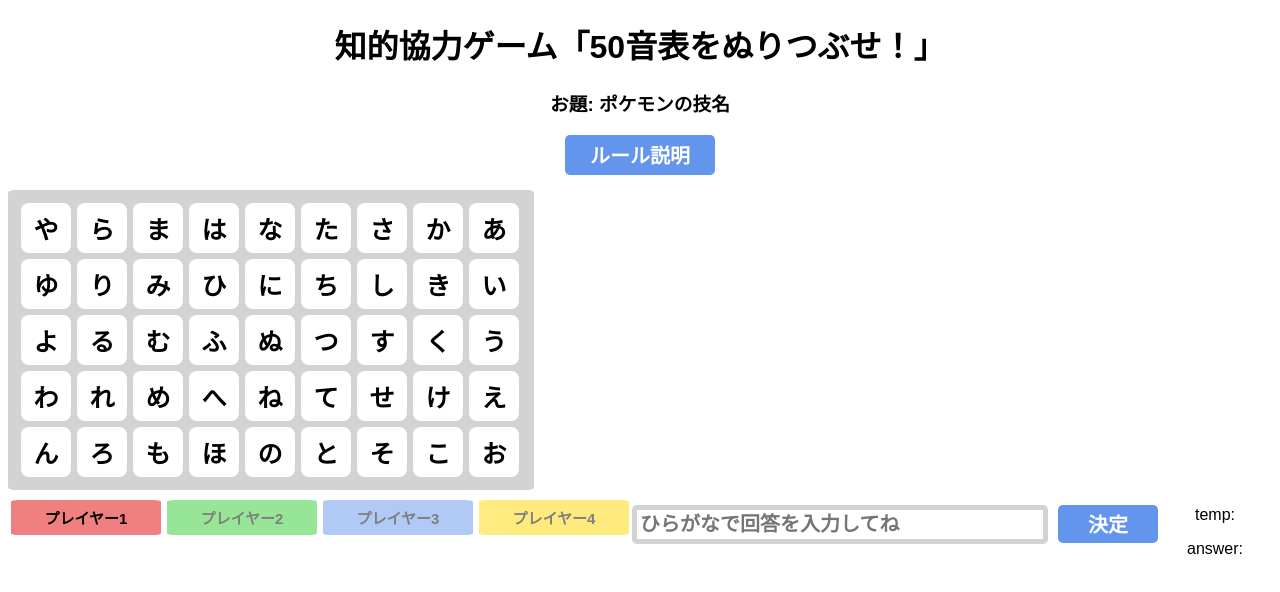
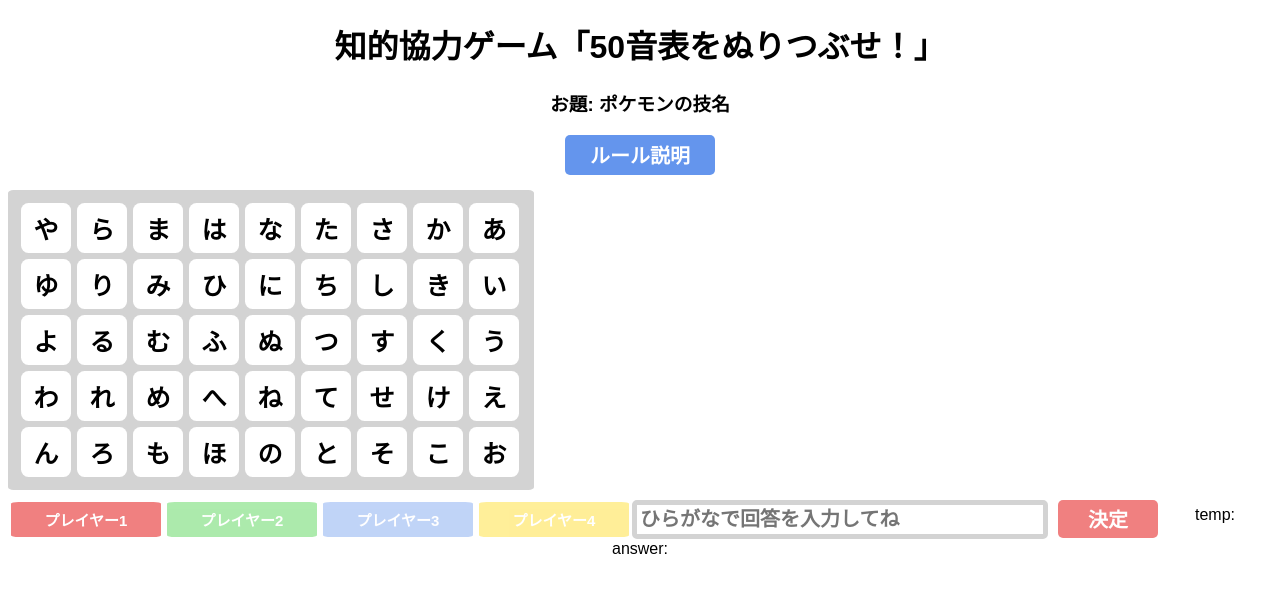
Before and after one commit to NiboshiDaifuku/50on_game, a React (Create React App) app: page / in a window 1280 px wide. Shown: the top 592 px of the page. Built offline with nearby package versions, Linux system fonts and the light colour scheme.

Commit message:
回答フォーム＆決定ボタンの色を回答権のあるプレイヤーの色に動的変更 #5

```diff
--- a/src/App.js
+++ b/src/App.js
@@ -12,7 +12,7 @@
   updateTiles
 } from "./lib/GameOperation";
 
-import "./css/App.css";
+import "./css/App.scss";
 import "./css/Tiles.scss";
 
 export default function App() {
@@ -70,10 +70,15 @@
       <input
         type="text"
         name="answer"
+        className={"answer-input-form p" + getPlayerTurn()}
         placeholder="ひらがなで回答を入力してね"
         onChange={(event) => setTempText(event.target.value)}
       />
-      <button className="button-answer" type="button" onClick={onClickAnswerButton}>
+      <button
+        className={"button-answer p" + getPlayerTurn()}
+        type="button"
+        onClick={onClickAnswerButton}
+      >
         決定
       </button>
       <p>temp: {tempText}</p>
--- a/src/css/App.css
+++ /dev/null
@@ -1,47 +0,0 @@
-.App {
-  font-family: sans-serif;
-  text-align: center;
-}
-
-input[type="text"] {
-  float: left;
-  width: 400px;
-  font-size: 20px;
-  font-weight: bold;
-  margin-top: 15px;
-  padding: 3px;
-  border: solid 5px lightgray;
-  border-radius: 5px;
-}
-
-input[type="text"]:focus {
-  border-color: cornflowerblue;
-  outline: 0;
-}
-
-.button-rule {
-  width: 150px;
-  height: 40px;
-  color: white;
-  font-size: 20px;
-  font-weight: bold;
-  margin-bottom: 15px;
-  border: solid 0px;
-  border-radius: 5px;
-  background-color: cornflowerblue;
-  cursor: pointer;
-}
-
-.button-answer {
-  float: left;
-  width: 100px;
-  height: 38px;
-  color: white;
-  font-size: 20px;
-  font-weight: bold;
-  margin: 15px 0px 0px 10px;
-  border: solid 0px;
-  border-radius: 5px;
-  background-color: cornflowerblue;
-  cursor: pointer;
-}
--- /dev/null
+++ b/src/css/App.scss
@@ -0,0 +1,71 @@
+.App {
+  font-family: sans-serif;
+  text-align: center;
+}
+
+.button-rule {
+  width: 150px;
+  height: 40px;
+  color: white;
+  font-size: 20px;
+  font-weight: bold;
+  margin-bottom: 15px;
+  border: solid 0px;
+  border-radius: 5px;
+  background-color: cornflowerblue;
+  cursor: pointer;
+}
+
+.answer-input-form {
+  float: left;
+  width: 400px;
+  font-size: 20px;
+  font-weight: bold;
+  margin-top: 10px;
+  padding: 3px;
+  border: solid 5px lightgray;
+  border-radius: 5px;
+}
+
+.answer-input-form:focus {
+  outline: 0;
+
+  &.p1 {
+    border-color: lightcoral;
+  }
+  &.p2 {
+    border-color: limegreen;
+  }
+  &.p3 {
+    border-color: cornflowerblue;
+  }
+  &.p4 {
+    border-color: gold;
+  }
+}
+
+.button-answer {
+  float: left;
+  width: 100px;
+  height: 38px;
+  color: white;
+  font-size: 20px;
+  font-weight: bold;
+  margin: 10px 0px 0px 10px;
+  border: solid 0px;
+  border-radius: 5px;
+  cursor: pointer;
+
+  &.p1 {
+    background-color: lightcoral;
+  }
+  &.p2 {
+    background-color: limegreen;
+  }
+  &.p3 {
+    background-color: cornflowerblue;
+  }
+  &.p4 {
+    background-color: gold;
+  }
+}
--- a/src/css/Player.scss
+++ b/src/css/Player.scss
@@ -1,12 +1,12 @@
 .Player {
   float: left;
   margin: 3px;
-  margin-top: 10px;
+  margin-top: 12px;
   width: 150px;
   height: 35px;
   border-radius: 5%;
-  background-color: white;
-  opacity: 0.5;
+  color: white;
+  opacity: 0.4;
 
   &.p1 {
     background-color: lightcoral;
@@ -20,7 +20,6 @@
   &.p4 {
     background-color: gold;
   }
-
   &.turn {
     opacity: 1.0;
   }
```
